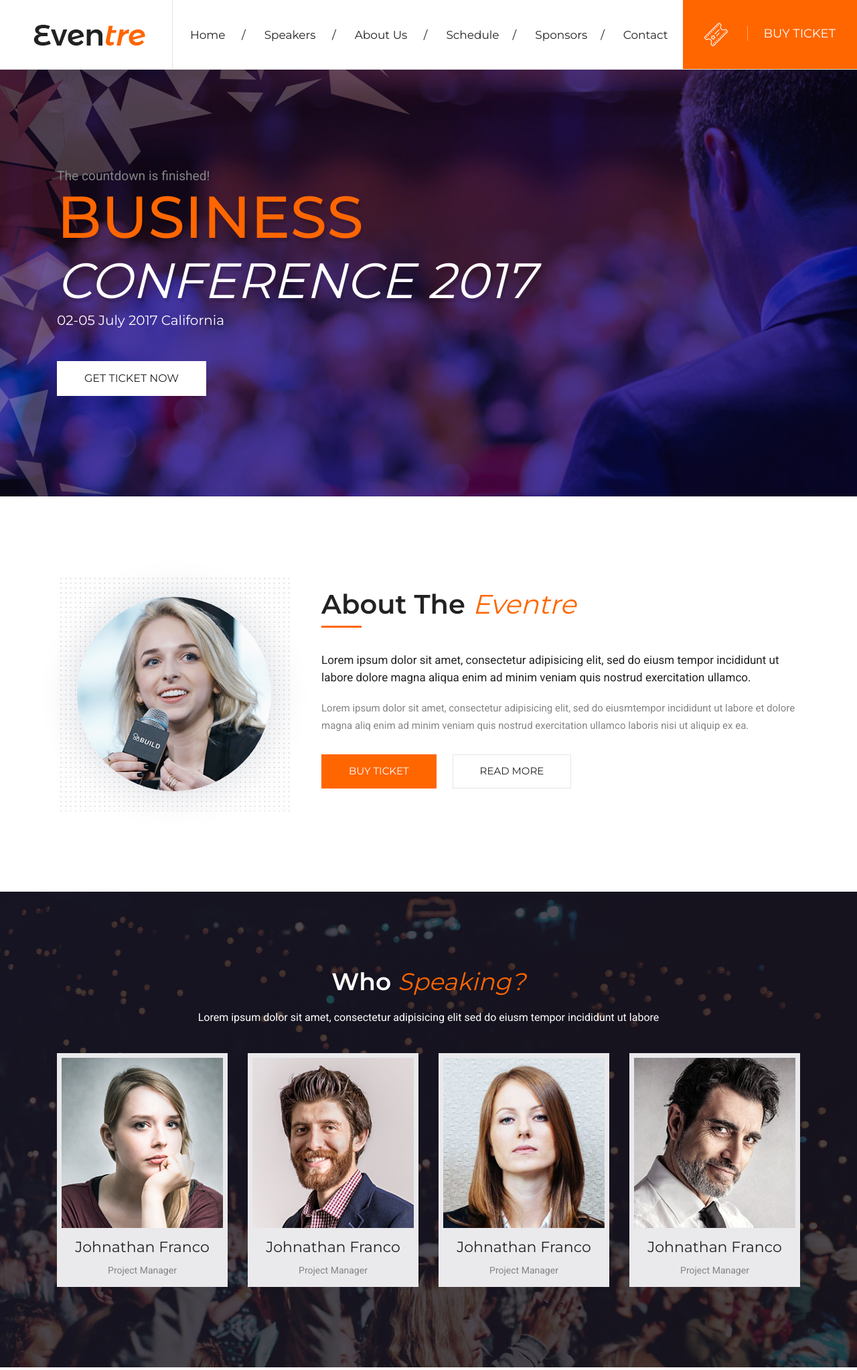
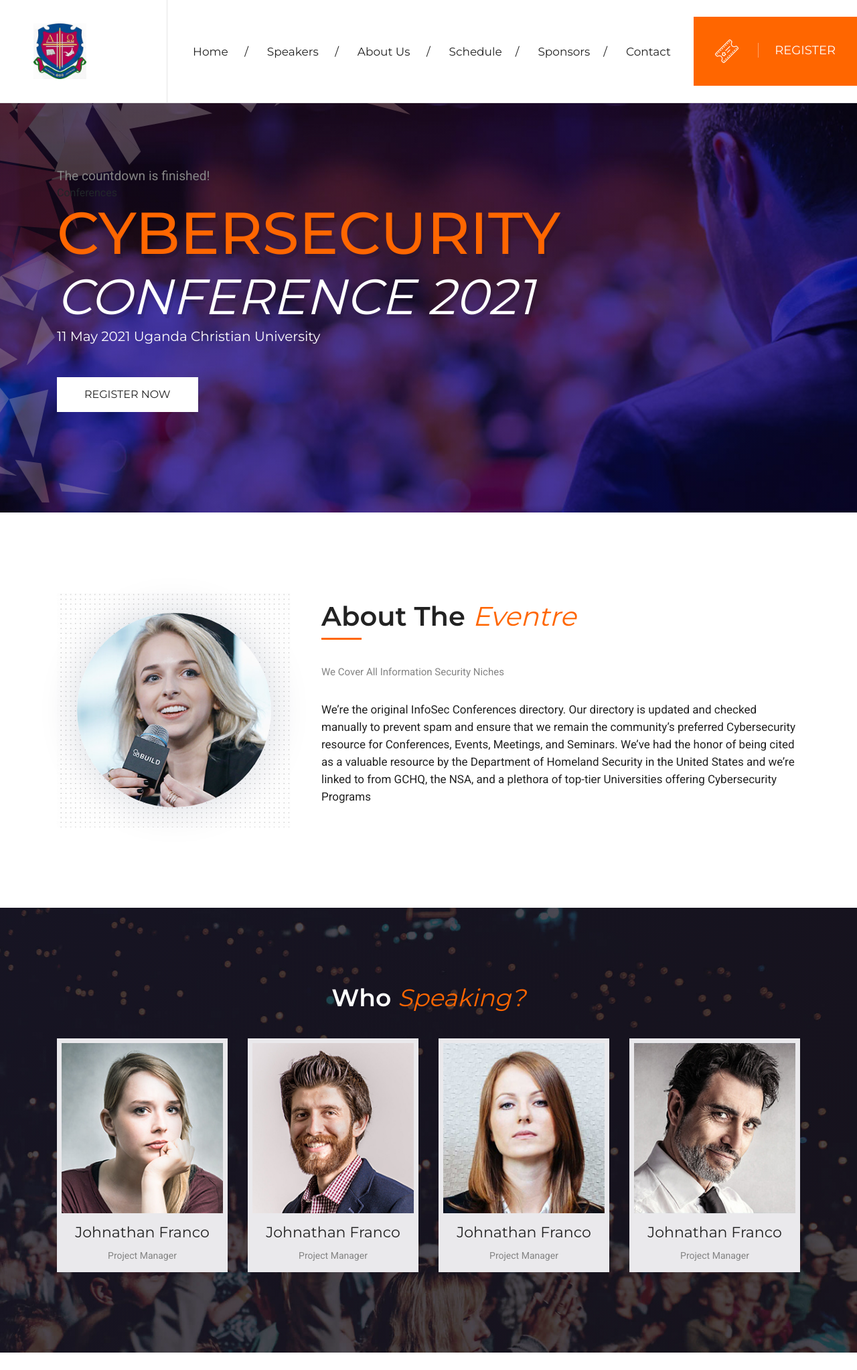
Before and after one commit to sabiti12/WEB-EXAM, a Django app: page / in a window 1280 px wide. Shown: the top 2045 px of the page at 67% size. Run offline with Django 3.2, Linux system fonts and the light colour scheme; data comes from the database, SQL or seed files in the repository; some libraries are stand-ins or nearby versions.

Commit message:
updated index page

```diff
--- a/eventmanager/eventapp/urls.py
+++ b/eventmanager/eventapp/urls.py
@@ -4,12 +4,5 @@ from django.urls import path
 urlpatterns = [
     path('', views.guest,name="index"),
     path('contact', views.contact,name="contact"),
-    path('speakers',views.speakers,name="speakers"),
-    path('about',views.about,name="about-us"),
-    path('schedule',views.schedule,name="schedule"),
-    path('sponsors',views.sponsors,name="sponsors"),
-
-
-
 
 ]
--- a/eventmanager/eventapp/views.py
+++ b/eventmanager/eventapp/views.py
@@ -52,15 +52,3 @@ def contact(request):
             return render(request,'index.html')
 
     return render(request,"contact.html")
-
-def speakers(request):
-        return render(request,"speakers.html")
-
-def about(request):
-        return render(request,"about-us.html")
-
-def schedule(request):
-        return render(request,"schedule.html")
-
-def sponsors(request):
-        return render(request,"sponsors.html")
--- a/eventmanager/templates/index.html
+++ b/eventmanager/templates/index.html
@@ -39,8 +39,8 @@
 <nav class="navbar main-nav border-less fixed-top navbar-expand-lg p-0">
   <div class="container-fluid p-0">
       <!-- logo -->
-      <a class="navbar-brand" href="index.html">
-        <img src="{% static 'images/logo.png' %}" alt="logo">
+      <a class="navbar-brand" href="{% url 'index' %}">
+        <img style="width:50%;"src="{% static 'images/ucu.jpeg' %}" alt="logo">
       </a>
       <button class="navbar-toggler" type="button" data-toggle="collapse" data-target="#navbarNav" aria-controls="navbarNav" aria-expanded="false" aria-label="Toggle navigation">
       <span class="fa fa-bars"></span>
@@ -74,9 +74,9 @@
           <a class="nav-link" href="{% url 'contact' %}">Contact</a>
         </li>
       </ul>
-      <a href="#" class="ticket">
+      <a href="#register" class="ticket">
         <img src="{% static 'images/icon/ticket.png' %}" alt="ticket">
-        <span>Buy Ticket</span>
+        <span>Register</span>
       </a>
       </div>
   </div>
@@ -104,11 +104,12 @@
 				<div class="block">
 					<!-- Coundown Timer -->
 					<div class="timer"></div>
-					<h1>Business</h1>
-					<h2>Conference 2017</h2>
-					<h6>02-05 July 2017 California</h6>
+					 Conferences
+					<h1>Cybersecurity</h1>
+					<h2>Conference 2021</h2>
+					<h6>11 May 2021 Uganda Christian University</h6>
 					<!-- Action Button -->
-					<a href="#" class="btn btn-white-md">get ticket now</a>
+					<a href="#register" class="btn btn-white-md">Register now</a>
 					{% if messages %}
 						<div class="inputContainer">
 							{% for message in messages %}
@@ -139,22 +140,19 @@
 			<div class="col-lg-8 col-md-6 align-self-center">
 				<div class="content-block">
 					<h2>About The <span class="alternate">Eventre</span></h2>
+					<div class="description-two">
+						<p>We Cover All Information Security Niches</p>
+					</div>
 					<div class="description-one">
 						<p>
-							Lorem ipsum dolor sit amet, consectetur adipisicing elit, sed do eiusm tempor incididunt ut labore dolore magna aliqua enim ad minim veniam quis nostrud exercitation ullamco.
-						</p>
+						We’re the original InfoSec Conferences directory. Our directory is updated and checked manually to prevent spam and
+						ensure that we remain the community’s preferred Cybersecurity resource for Conferences, Events,
+ 						Meetings, and Seminars. We’ve had the honor of being cited as a valuable resource by the
+ 						Department of Homeland Security in the United States and we’re linked to from GCHQ,
+						the NSA, and a plethora of top-tier Universities offering Cybersecurity Programs						</p>
 					</div>
-					<div class="description-two">
-						<p>Lorem ipsum dolor sit amet, consectetur adipisicing elit, sed do eiusmtempor incididunt ut labore et dolore magna aliq enim ad minim veniam quis nostrud exercitation ullamco laboris nisi ut aliquip ex ea.</p>
-					</div>
-					<ul class="list-inline">
-						<li class="list-inline-item">
-							<a href="#" class="btn btn-main-md">Buy ticket</a>
-						</li>
-						<li class="list-inline-item">
-							<a href="#" class="btn btn-transparent-md">Read more</a>
-						</li>
-					</ul>
+
+
 				</div>
 			</div>
 		</div>
@@ -174,7 +172,6 @@
 				<!-- Section Title -->
 				<div class="section-title white">
 					<h3>Who <span class="alternate">Speaking?</span></h3>
-					<p>Lorem ipsum dolor sit amet, consectetur adipisicing elit sed do eiusm tempor incididunt ut labore</p>
 				</div>
 			</div>
 		</div>
@@ -283,7 +280,6 @@
 			<div class="col-12">
 				<div class="section-title">
 					<h3>Event <span class="alternate">Schedule</span></h3>
-					<p>Lorem ipsum dolor sit amet, consectetur adipisicing elit sed do eiusm tempor incididunt ut labore</p>
 				</div>
 			</div>
 		</div>
@@ -294,25 +290,25 @@
 					  <li class="nav-item">
 					    <a class="nav-link active" href="#nov20" data-toggle="pill">
 					    	Day-01
-					    	<span>20 November 2021</span>
+					    	<span>11 May 2021</span>
 					    </a>
 					  </li>
 					  <li class="nav-item">
 					    <a class="nav-link" href="#nov21" data-toggle="pill">
 							Day-02
-					    	<span>21 November 2021</span>
+					    	<span>12 May 2021</span>
 					    </a>
 					  </li>
 					  <li class="nav-item">
 					    <a class="nav-link" href="#nov22" data-toggle="pill">
 							Day-03
-					    	<span>22 November 2021</span>
+					    	<span>13 May 2021</span>
 					    </a>
 					  </li>
 					  <li class="nav-item">
 					    <a class="nav-link" href="#nov23" data-toggle="pill">
 							Day-04
-					    	<span>23 November 2021</span>
+					    	<span>14 May 2021</span>
 					    </a>
 					  </li>
 					</ul>
@@ -472,7 +468,7 @@
 							<!-- Service item -->
 							<div class="service-item">
 								<i class="fa fa-microphone"></i>
-								<h5>8 Speakers</h5>
+								<h5>4 Speakers</h5>
 							</div>
 						</div>
 						<div class="col-6">
@@ -486,25 +482,24 @@
 							<!-- Service item -->
 							<div class="service-item">
 								<i class="fa fa-ticket"></i>
-								<h5>300 tickets</h5>
+								<h5>Free entry</h5>
 							</div>
 						</div>
 						<div class="col-6">
 							<!-- Service item -->
 							<div class="service-item">
 								<i class="fa fa-calendar"></i>
-								<h5>3 days event</h5>
+								<h5>4 day event</h5>
 							</div>
 						</div>
 					</div>
 				</div>
 			</div>
-			<div class="col-lg-6 col-md-12 p-0">
+			<div  id="register"class="col-lg-6 col-md-12 p-0">
 				<div class="registration-block bg-registration overlay-dark">
 					<div class="block">
 						<div class="title text-left">
 							<h3>Register to <span class="alternate">Eventre</span></h3>
-							<p>Lorem ipsum dolor sit amet, consectetur adipisicing elit</p>
 						</div>
 						<form action="{% url 'index' %}" method="POST" class="row">
 						{% csrf_token %}
@@ -548,14 +543,13 @@
 			<div class="col-md-8">
 				<!-- Get ticket info -->
 				<div class="content-block">
-					<h2>Get Ticket <span class="alternate">Now!</span></h2>
-					<p>Lorem ipsum dolor sit amet consectetur adipisicing elit sed do eiusmtempor incidi</p>
-					<a href="" class="btn btn-main-md">Buy ticket</a>
+					<h2>Register <span class="alternate">Now!</span></h2>
+					<a href="#register" class="btn btn-main-md">Register</a>
 				</div>
 			</div>
 		</div>
 	</div>
-	<div class="image-block"><img src="images/speakers/speaker-ticket.png" alt="" class="img-fluid"></div>
+	<div class="image-block"><img src="{% static 'images/speakers/speaker-ticket.png' %}" alt="" class="img-fluid"></div>
 </section>
 
 <!--====  End of Call to Action Ticket  ====-->
@@ -569,8 +563,7 @@
 		<div class="row">
 			<div class="col-12">
 				<div class="section-title">
-					<h3>Our <span class="alternate">Sponsors</span></h3>
-					<p>Lorem ipsum dolor sit amet consectetur adipisicing elit sed do eiusm tempor incididunt ut labore dolore</p>
+					<h3>Our <span class="alternate">Partners</span></h3>
 				</div>
 			</div>
 		</div>
@@ -584,28 +577,28 @@
 						<li class="list-inline-item">
 							<div class="image-block text-center">
 								<a href="#">
-									<img src="{% static 'images/sponsors/pt-spon-two.png' %}" alt="sponsors-logo" class="img-fluid">
+									<img src="{% static 'images/sponsors/mtn.png' %}" alt="sponsors-logo" class="img-fluid">
 								</a>
 							</div>
 						</li>
 						<li class="list-inline-item">
 							<div class="image-block text-center">
 								<a href="#">
-									<img src="{% static 'images/sponsors/pt-spon-two.png' %}" alt="sponsors-logo" class="img-fluid">
+									<img src="{% static 'images/sponsors/outbox.jpeg' %}" alt="sponsors-logo" class="img-fluid">
 								</a>
 							</div>
 						</li>
 						<li class="list-inline-item">
 							<div class="image-block text-center">
 								<a href="#">
-									<img src="{% static 'images/sponsors/pt-spon-three.png' %}" alt="sponsors-logo" class="img-fluid">
+									<img src="{% static 'images/sponsors/innov.png' %}" alt="sponsors-logo" class="img-fluid">
 								</a>
 							</div>
 						</li>
 						<li class="list-inline-item">
 							<div class="image-block text-center">
 								<a href="#">
-									<img src="{% static 'images/sponsors/pt-spon-four.png' %}" alt="sponsors-logo" class="img-fluid">
+									<img src="{% static 'images/sponsors/ucc2.jpeg' %}" alt="sponsors-logo" class="img-fluid">
 								</a>
 							</div>
 						</li>
@@ -630,7 +623,6 @@
 			<div class="col-12">
 				<div class="section-title">
 					<h3>Eventre <span class="alternate">News</span></h3>
-					<p>Lorem ipsum dolor sit amet consectetur adipisicing elit sed do eiusm tempor incididunt ut labore dolore</p>
 				</div>
 			</div>
 		</div>
@@ -639,7 +631,7 @@
 				<div class="blog-post">
 					<div class="post-thumb">
 						<a href="news-single.html">
-							<img src="{% static 'images/news/post-thumb-one.jpg' %}" alt="post-image" class="img-fluid">
+							<img src="{% static 'images/cyber4.jpeg' %}" alt="post-image" class="img-fluid">
 						</a>
 					</div>
 					<div class="post-content">
@@ -647,7 +639,7 @@
 							<h4>20<span>May</span></h4>
 						</div>
 						<div class="post-title">
-							<h2><a href="news-single.html">Elementum purus id ultrices.</a></h2>
+							<h2><a href="news-single.html">Password protection.</a></h2>
 						</div>
 						<div class="post-meta">
 							<ul class="list-inline">
@@ -672,7 +664,7 @@
 				<div class="blog-post">
 					<div class="post-thumb">
 						<a href="news-single.html">
-							<img src="{% static 'images/news/post-thumb-two.jpg' %}" alt="post-image" class="img-fluid">
+							<img src="{% static 'images/cyber1.png' %}" alt="post-image" class="img-fluid">
 						</a>
 					</div>
 					<div class="post-content">
@@ -680,7 +672,7 @@
 							<h4>20<span>May</span></h4>
 						</div>
 						<div class="post-title">
-							<h2><a href="news-single.html">Elementum purus id ultrices.</a></h2>
+							<h2><a href="news-single.html">Cyber Security.</a></h2>
 						</div>
 						<div class="post-meta">
 							<ul class="list-inline">
@@ -705,7 +697,7 @@
 				<div class="blog-post">
 					<div class="post-thumb">
 						<a href="news-single.html">
-							<img src="{% static 'images/news/post-thumb-three.jpg' %}" alt="post-image" class="img-fluid">
+							<img src="{% static 'images/cyber3.jpeg' %}" alt="post-image" class="img-fluid">
 						</a>
 					</div>
 					<div class="post-content">
@@ -713,7 +705,7 @@
 							<h4>20<span>May</span></h4>
 						</div>
 						<div class="post-title">
-							<h2><a href="news-single.html">Elementum purus id ultrices.</a></h2>
+							<h2><a href="news-single.html">Hacking.</a></h2>
 						</div>
 						<div class="post-meta">
 							<ul class="list-inline">
@@ -751,7 +743,6 @@
 				<!-- Subscribe Content -->
 				<div class="content">
 					<h3>Subscribe to Our <span class="alternate">Newsletter</span></h3>
-					<p>Lorem ipsum dolor sit amet consectetur adipisicing elit sed do eiusm tempor</p>
 				</div>
 			</div>
 			<div class="col-md-6 ml-auto align-self-center">
@@ -781,10 +772,10 @@
 	<!-- Google Map -->
 	<div id="map"></div>
 	<div class="address-block">
-		<h4>Docklands Convention</h4>
+		<h4>Uganda Christian University</h4>
 		<ul class="address-list p-0 m-0">
-			<li><i class="fa fa-home"></i><span>1201 Park Street, Fifth Avenue, <br>Dhanmondy, Dhaka.</span></li>
-			<li><i class="fa fa-phone"></i><span>[88] 657 524 332</span></li>
+			<li><i class="fa fa-home"></i><span>Plot 67-173, Bishop Tucker Road, Mukono <br>Nkoyoyo Hall</span></li>
+			<li><i class="fa fa-phone"></i><span>+256 312 350 800</span></li>
 		</ul>
 		<a href="#" class="btn btn-white-md">Get Direction</a>
 	</div>
@@ -833,7 +824,7 @@
     <div class="row">
       <div class="col-md-6 align-self-center">
         <div class="copyright-text">
-          <p><a href="#">Eventre</a> &#169; 2017 All Right Reserved</p>
+          <p><a href="#">Eventre</a> &#169; 2021 All Right Reserved</p>
         </div>
       </div>
       <div class="col-md-6">
```
Also changed, not shown: eventmanager/templates/contact.html (+4 -5 lines), eventmanager/static/images/Cyber1.png (added), eventmanager/static/images/cyber3.jpeg (added), eventmanager/static/images/cyber4.jpeg (added), eventmanager/static/images/sponsors/innov.png (added), eventmanager/static/images/sponsors/mtn.png (added), eventmanager/static/images/sponsors/outbox.jpeg (added), eventmanager/static/images/sponsors/ucc.jpeg (added), eventmanager/static/images/sponsors/ucc2.jpeg (added), eventmanager/static/images/ucu.jpeg (added).
